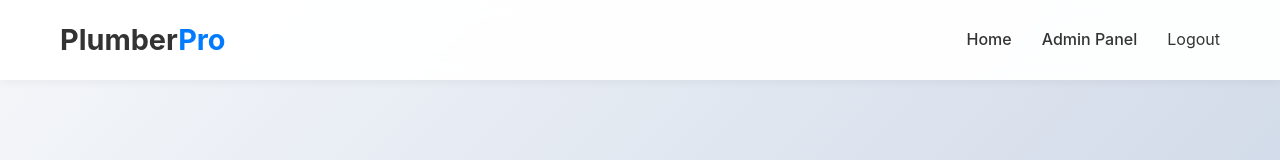
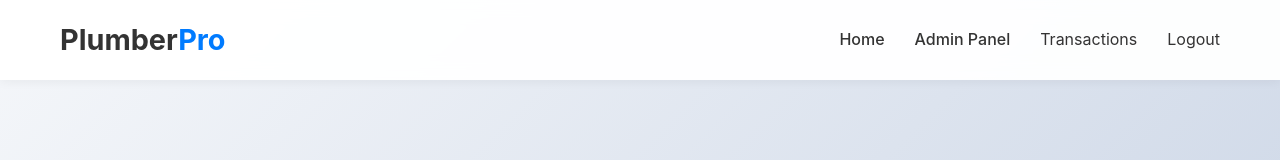
Before and after one commit to Ankit0978/PlumberPro, a React (Vite) app: page / in a window 1280 px wide. Shown: the top 160 px of the page. Built offline with nearby package versions, Linux system fonts and the light colour scheme; sample sign-in values are in the browser's storage.

Commit message:
feat: Add Transaction History tab for Admin

```diff
--- a/src/components/Header.jsx
+++ b/src/components/Header.jsx
@@ -40,7 +40,10 @@ const Header = () => {
                         )}
 
                         {user && user.role === 'admin' && (
-                            <li><Link to="/admin" onClick={() => setIsOpen(false)}>Admin Panel</Link></li>
+                            <>
+                                <li><Link to="/admin" onClick={() => setIsOpen(false)}>Admin Panel</Link></li>
+                                <li><button onClick={() => { setShowLogs(true); setIsOpen(false); }} className="btn-link" style={{ background: 'none', border: 'none', color: 'inherit', cursor: 'pointer', fontSize: 'inherit', fontFamily: 'inherit' }}>Transactions</button></li>
+                            </>
                         )}
 
                         {user && (
```
